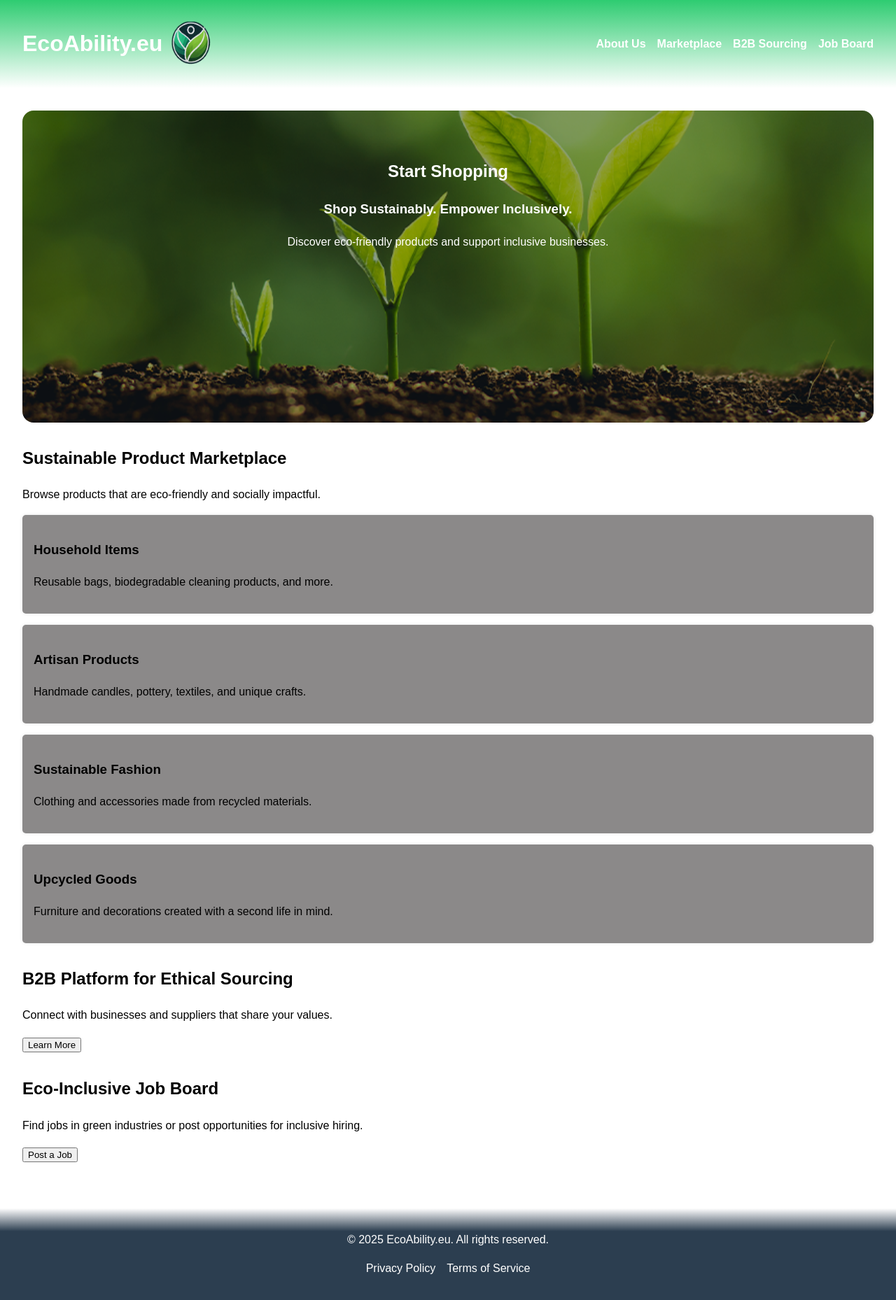
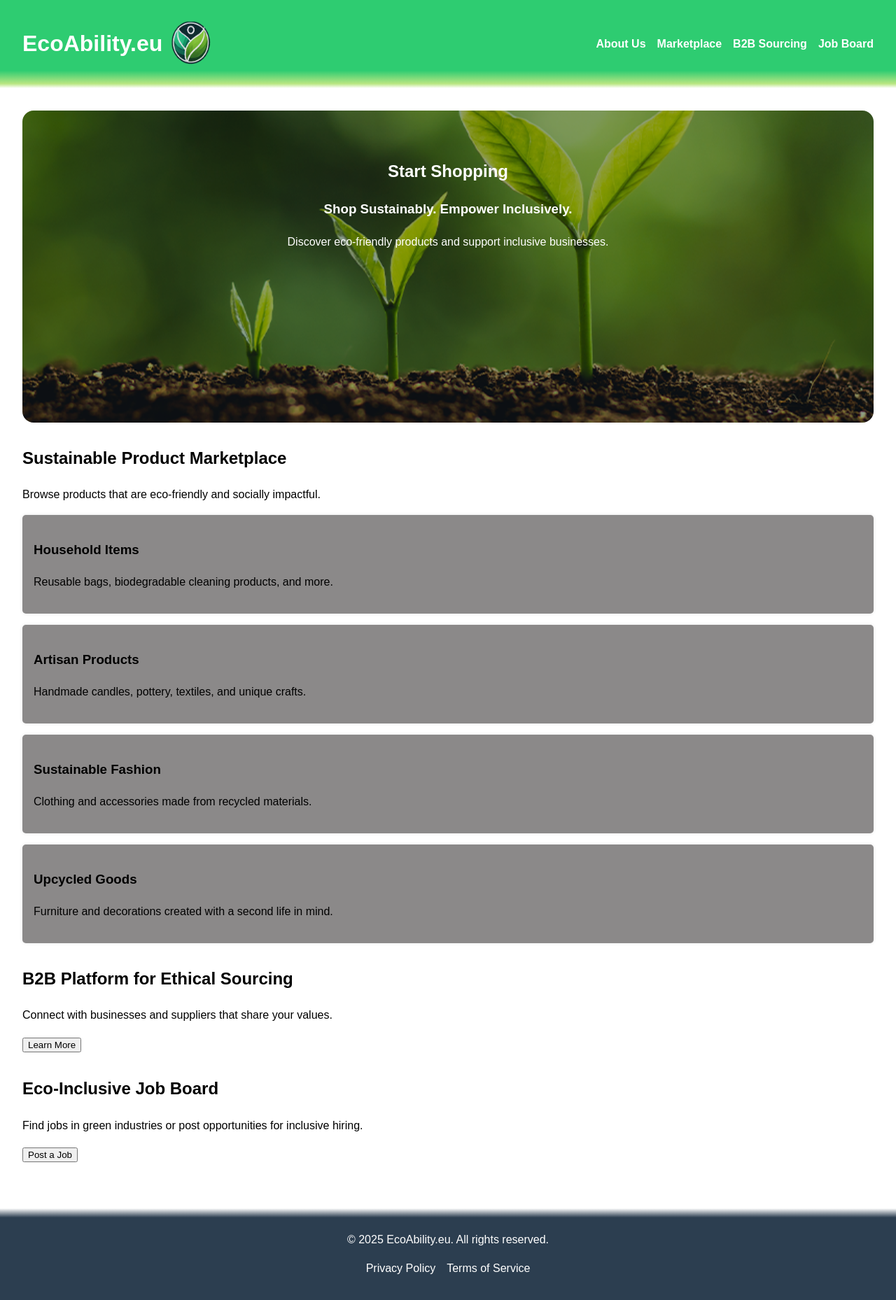
Before and after one commit to emmettmacken/ecoability, a plain HTML site: page index.html in a window 1280 px wide. Shown: the whole page at 70% size. Drawn offline with Linux system fonts and the light colour scheme.

Commit message:
css changes to home page and marketplace

```diff
--- a/marketplacestyles.css
+++ b/marketplacestyles.css
@@ -10,6 +10,8 @@ header {
     background: #2ecc71;
     color: white;
     padding: 1rem 0;
+    background: linear-gradient(to bottom, #2ecc71 80%, rgba(168, 224, 99, 0.8) 95%, transparent);
+
 }
 a {
     text-decoration: none;
@@ -116,6 +118,8 @@ footer{
     color: white;
     padding: 1rem 0;
     text-align: center;
+    background: linear-gradient(to bottom, white , #2c3e50 10%);
+
 }
 footer ul {
     list-style: none;
--- a/styles.css
+++ b/styles.css
@@ -10,7 +10,8 @@ header {
     background: #2ecc71;
     color: white;
     padding: 1rem 0;
-    background: linear-gradient(to bottom, #2ecc71, white);
+    background: linear-gradient(to bottom, #2ecc71 80%, rgba(168, 224, 99, 0.8) 95%, transparent);
+
 }
 img {
     display: block;
@@ -78,7 +79,7 @@ footer {
     color: white;
     padding: 1rem 0;
     text-align: center;
-    background: linear-gradient(to bottom, white , #2c3e50 25%);
+    background: linear-gradient(to bottom, white , #2c3e50 10%);
 
 }
 footer ul {
```
